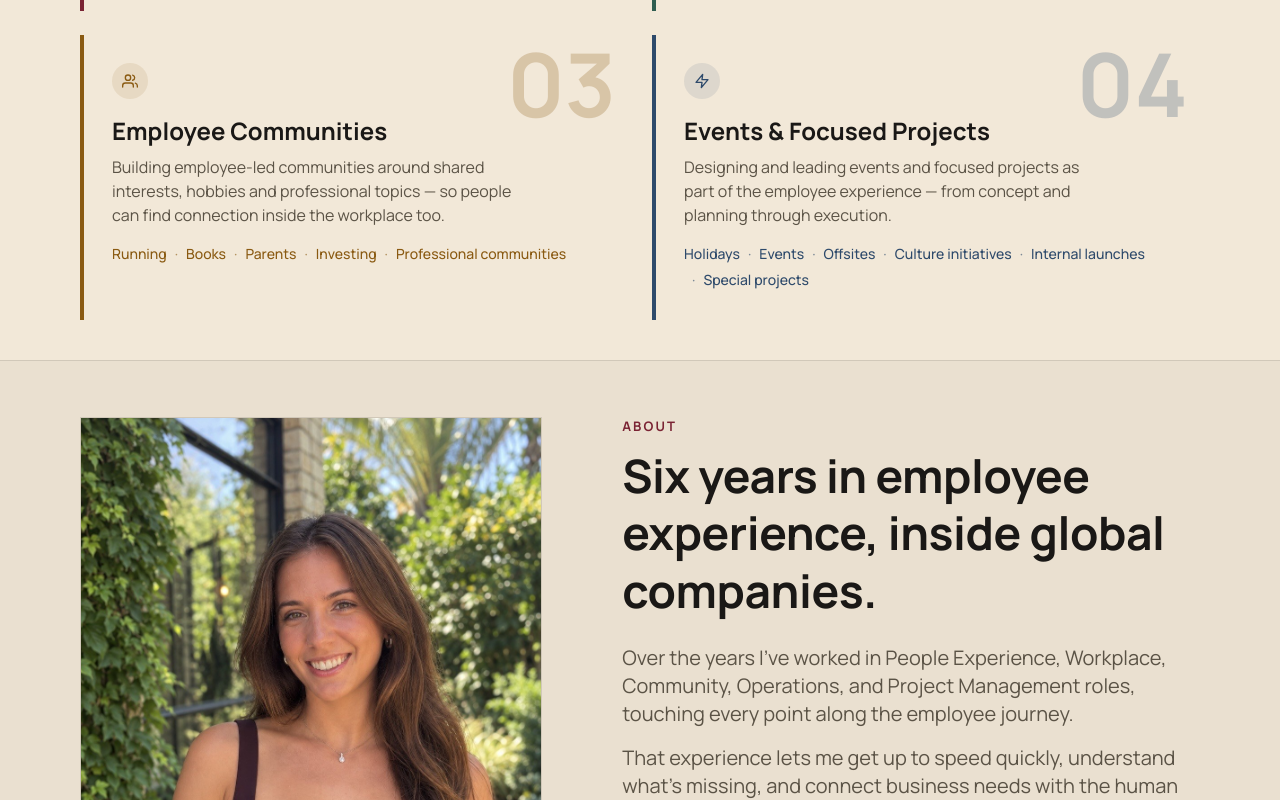
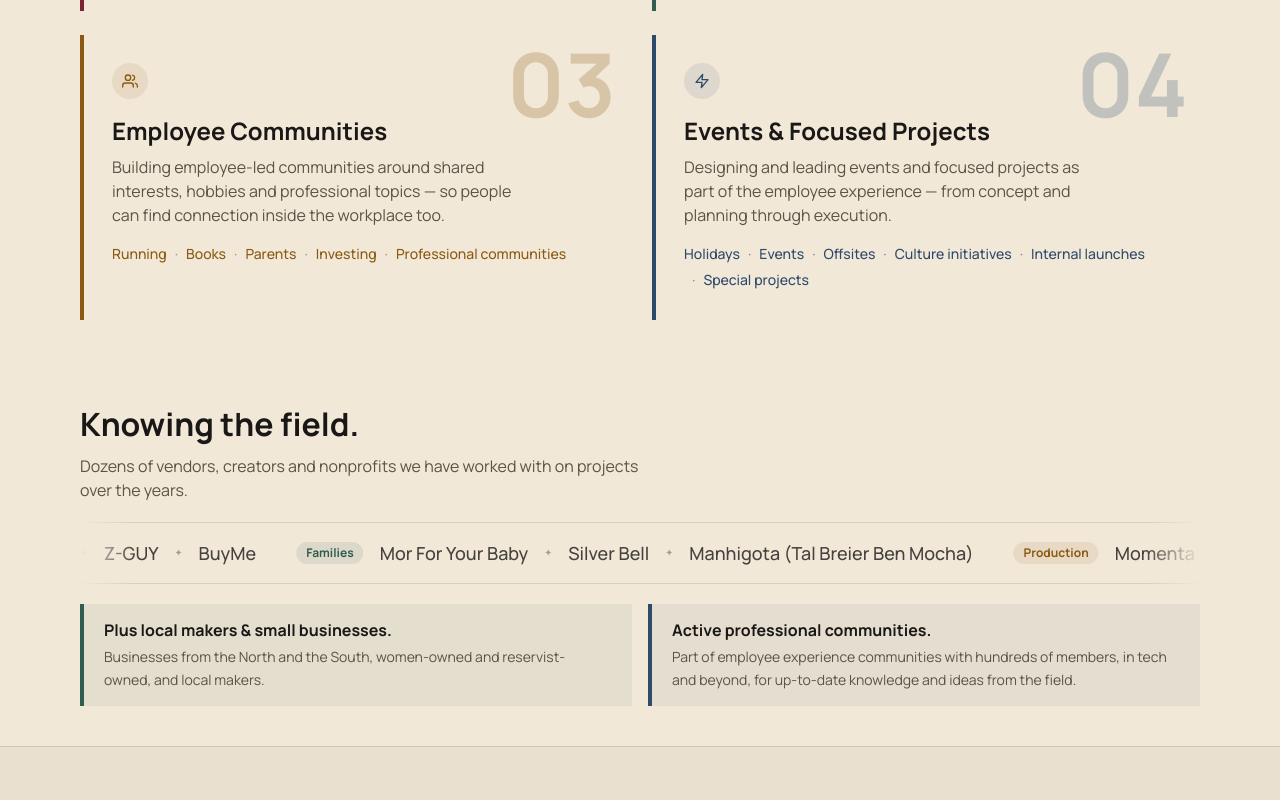
Before and after one commit to orlagziel0-source/Brand-landing, a Next.js app: page / in a window 1280 px wide. Shown: the part 2000-2800 px from the top of the page. Built offline with nearby package versions, Linux system fonts and the light colour scheme.

Commit message:
Add files via upload

```diff
--- a/app/globals.css
+++ b/app/globals.css
@@ -170,3 +170,21 @@ button:focus-visible,
 @media (prefers-reduced-motion: reduce) {
   .tm-card { transition: none; }
 }
+
+/* Vendor strip (components/Network.tsx): the track holds the list twice and
+   is moved by a requestAnimationFrame loop in the component. */
+.net-marquee {
+  overflow: hidden;
+  -webkit-mask-image: linear-gradient(to right, transparent, #000 5%, #000 95%, transparent);
+  mask-image: linear-gradient(to right, transparent, #000 5%, #000 95%, transparent);
+}
+.net-track {
+  display: flex;
+  width: max-content;
+  direction: ltr;
+  will-change: transform;
+}
+@media (prefers-reduced-motion: reduce) {
+  .net-track { width: auto; flex-wrap: wrap; row-gap: 12px; }
+  .net-track > [aria-hidden="true"] { display: none; }
+}
--- a/components/About.tsx
+++ b/components/About.tsx
@@ -14,7 +14,7 @@ export default function About() {
   return (
     <section id="about" className="scroll-mt-28 border-y border-line bg-ink/[0.035] py-10 md:py-14">
       <div className="container-editorial">
-        <div className="grid grid-cols-1 gap-5 md:grid-cols-[minmax(0,0.8fr)_minmax(0,1fr)] md:gap-16 lg:gap-20">
+        <div className="grid grid-cols-1 gap-5 md:grid-cols-[minmax(0,0.8fr)_minmax(0,1fr)] md:gap-x-16 md:gap-y-9 lg:gap-x-20">
           <motion.div
             initial={{ opacity: 0, scale: 1.02 }}
             whileInView={{ opacity: 1, scale: 1 }}
--- a/components/HomePage.tsx
+++ b/components/HomePage.tsx
@@ -6,6 +6,7 @@ import EventsMarquee from "./EventsMarquee";
 import PointOfView from "./PointOfView";
 import WhatCanBeBuilt from "./WhatCanBeBuilt";
 import About from "./About";
+import Network from "./Network";
 import Testimonials from "./Testimonials";
 import FinalCTA from "./FinalCTA";
 import Footer from "./Footer";
@@ -19,6 +20,7 @@ export default function HomePage() {
         <EventsMarquee />
         <PointOfView />
         <WhatCanBeBuilt />
+        <Network />
         <About />
         <Testimonials />
         <FinalCTA />
--- /dev/null
+++ b/components/Network.tsx
@@ -0,0 +1,104 @@
+"use client";
+
+import { useEffect, useRef } from "react";
+import { motion } from "framer-motion";
+import { useLanguage } from "@/lib/LanguageContext";
+import { network } from "@/lib/network";
+
+const ease: [number, number, number, number] = [0.22, 1, 0.36, 1];
+
+// Full literal class strings so Tailwind's JIT picks them up.
+const GROUP_STYLES = [
+  "bg-accent/10 text-accent",
+  "bg-pine/10 text-pine",
+  "bg-ochre/10 text-ochre",
+  "bg-denim/10 text-denim",
+];
+
+// Vendors worked with over the years: a slow running strip, each category
+// marked by a small colored label, then a short note on local small
+// businesses. Moved by a requestAnimationFrame loop (like the photo strip)
+// rather than a CSS animation; static for reduced motion.
+export default function Network() {
+  const { locale, dir } = useLanguage();
+  const copy = network[locale] ?? network.en;
+  const trackRef = useRef<HTMLDivElement>(null);
+
+  useEffect(() => {
+    if (window.matchMedia?.("(prefers-reduced-motion: reduce)").matches) return;
+    let off = 0;
+    let last: number | null = null;
+    let raf = 0;
+    const step = (ts: number) => {
+      const tr = trackRef.current;
+      if (last === null) last = ts;
+      const dt = Math.min((ts - last) / 1000, 0.1);
+      last = ts;
+      if (tr) {
+        const half = tr.scrollWidth / 2;
+        if (half > 0) {
+          off -= 40 * dt;
+          if (off <= -half) off += half;
+          tr.style.transform = `translateX(${off}px)`;
+        }
+      }
+      raf = requestAnimationFrame(step);
+    };
+    raf = requestAnimationFrame(step);
+    return () => cancelAnimationFrame(raf);
+  }, []);
+
+  const strip = (hidden: boolean) => (
+    <div className="flex shrink-0 items-center" aria-hidden={hidden || undefined}>
+      {copy.groups.map((g, i) => (
+        <span key={g.title} dir={dir} className="flex shrink-0 items-center gap-4 pe-10">
+          <span className={`rounded-full px-2.5 py-0.5 text-[0.75rem] font-semibold ${GROUP_STYLES[i % GROUP_STYLES.length]}`}>
+            {g.title}
+          </span>
+          {g.names.map((n, j) => (
+            <span key={n} className="flex items-center gap-4 whitespace-nowrap text-[1.05rem] font-medium text-ink/80 md:text-lg">
+              {j > 0 && <span className="text-[0.6rem] text-stone/50" aria-hidden="true">✦</span>}
+              {n}
+            </span>
+          ))}
+        </span>
+      ))}
+    </div>
+  );
+
+  return (
+    <section id="network" className="scroll-mt-28 py-7 md:py-10">
+      <div className="container-editorial">
+        <motion.div
+          initial={{ opacity: 0, y: 20 }}
+          whileInView={{ opacity: 1, y: 0 }}
+          viewport={{ once: true, margin: "-100px" }}
+          transition={{ duration: 0.7, ease }}
+          className="flex flex-col gap-1.5"
+        >
+          <h2 className="text-[clamp(1.4rem,2.6vw,2rem)] font-bold text-ink">{copy.title}</h2>
+          <p className="max-w-[60ch] text-sm leading-relaxed text-stone md:text-base">{copy.body}</p>
+        </motion.div>
+
+        <div className="net-marquee mt-5 border-y border-line py-4">
+          <div ref={trackRef} className="net-track">
+            {strip(false)}
+            {strip(true)}
+          </div>
+        </div>
+
+        {/* Two quiet notes side by side: local businesses and professional communities */}
+        <div className="mt-5 grid grid-cols-1 gap-3 md:grid-cols-2 md:gap-4">
+          <div className="border-s-4 border-pine bg-pine/[0.07] px-5 py-3.5">
+            <p className="text-sm font-bold text-ink md:text-base">{copy.local.title}</p>
+            <p className="mt-1 text-sm leading-relaxed text-stone">{copy.local.body}</p>
+          </div>
+          <div className="border-s-4 border-denim bg-denim/[0.07] px-5 py-3.5">
+            <p className="text-sm font-bold text-ink md:text-base">{copy.community.title}</p>
+            <p className="mt-1 text-sm leading-relaxed text-stone">{copy.community.body}</p>
+          </div>
+        </div>
+      </div>
+    </section>
+  );
+}
--- /dev/null
+++ b/lib/network.ts
@@ -0,0 +1,59 @@
+import type { Locale } from "./translations";
+
+// Vendors Or has worked with over the years, shown as plain names (no logos)
+// and framed as field experience, not as partnerships.
+export interface NetworkGroup {
+  title: string;
+  names: string[];
+}
+
+export interface NetworkCopy {
+  title: string;
+  body: string;
+  groups: NetworkGroup[];
+  local: { title: string; body: string };
+  community: { title: string; body: string };
+}
+
+export const network: Record<Locale, NetworkCopy> = {
+  en: {
+    title: "Knowing the field.",
+    body: "Dozens of vendors, creators and nonprofits we have worked with on projects over the years.",
+    groups: [
+      { title: "Gifts", names: ["Wish Gift", "TFactor", "Z-GUY", "BuyMe"] },
+      { title: "Families", names: ["Mor For Your Baby", "Silver Bell", "Manhigota (Tal Breier Ben Mocha)"] },
+      { title: "Production", names: ["Momenta", "Blend", "MP Live", "Vivo", "AP PRO", "Bardugo"] },
+      { title: "Food", names: ["Yarzin Sella", "R2M", "Biscotti", "Amphora", "10Bis"] },
+      { title: "Workshops", names: ["Fitmate", "Guru Zuzu", "Shlofta", "Molet", "Clayla TLV", "Sup Yoga TLV"] },
+      { title: "Nonprofits", names: ["Latet", "Na Laga'at", "Shavot", "Beit Hashanti", "Just A Second", "Simcha Layeled", "Venatata"] },
+    ],
+    local: {
+      title: "Plus local makers & small businesses.",
+      body: "Businesses from the North and the South, women-owned and reservist-owned, and local makers.",
+    },
+    community: {
+      title: "Active professional communities.",
+      body: "Part of employee experience communities with hundreds of members, in tech and beyond, for up-to-date knowledge and ideas from the field.",
+    },
+  },
+  he: {
+    title: "היכרות עם השטח.",
+    body: "עשרות ספקים, יוצרים ועמותות שעבדנו יחד על פרויקטים לאורך השנים.",
+    groups: [
+      { title: "מתנות", names: ["Wish Gift", "TFactor", "Z-GUY", "BuyMe"] },
+      { title: "משפחות", names: ["Mor For Your Baby", "Silver Bell", "מנהיגותה (טל ברייר בן מוחה)"] },
+      { title: "הפקה", names: ["Momenta", "Blend", "MP Live", "Vivo", "AP PRO", "ברדוגו"] },
+      { title: "אוכל", names: ["ירזין סלה", "R2M", "ביסקוטי", "אמפורה", "תן ביס"] },
+      { title: "סדנאות", names: ["Fitmate", "גורו זוזו", "שלופטה", "Molet", "Clayla TLV", "Sup Yoga TLV"] },
+      { title: "עמותות", names: ["לתת", "נא לגעת", "Shavot", "בית השנטי", "Just A Second", "שמחה לילד", "ונתתה"] },
+    ],
+    local: {
+      title: "וגם עסקים קטנים ויוצרים מקומיים.",
+      body: "עסקים מהצפון ומהדרום, בבעלות נשים ומילואימניקים, ויוצרים מקומיים.",
+    },
+    community: {
+      title: "קהילות מקצועיות פעילות.",
+      body: "חלק מקהילות חוויית עובד עם מאות משתתפות, בהייטק ומחוצה לו, לידע ולרעיונות עדכניים מהשטח.",
+    },
+  },
+};
```
